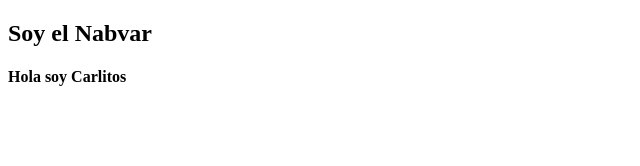
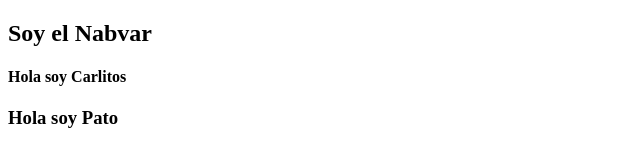
Before and after one commit to patoogm/clase-19, a plain HTML site: page index.html in a window 1280 px wide. Shown: the whole page, without its empty margins (0-640 px from the left). Drawn offline with Linux system fonts and the light colour scheme.

Commit message:
Resolve conflicts

```diff
--- a/index.html
+++ b/index.html
@@ -14,6 +14,7 @@
   </main>
   <section>
     <h4>Hola soy Carlitos</h4>
+    <h3>Hola soy Pato</h3>
   </section>
 </body>
 </html>
```
